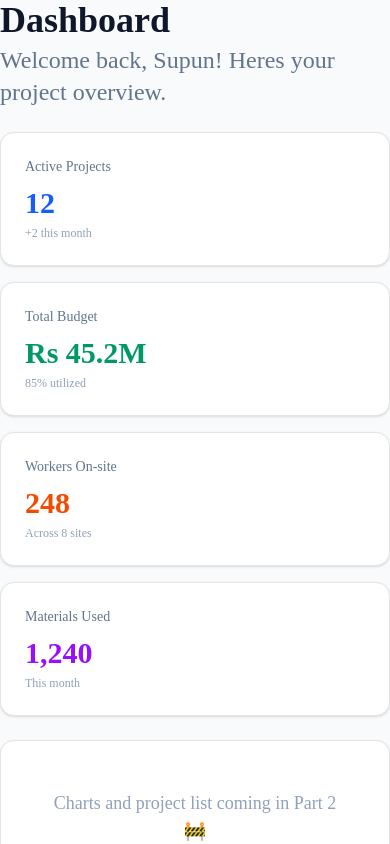
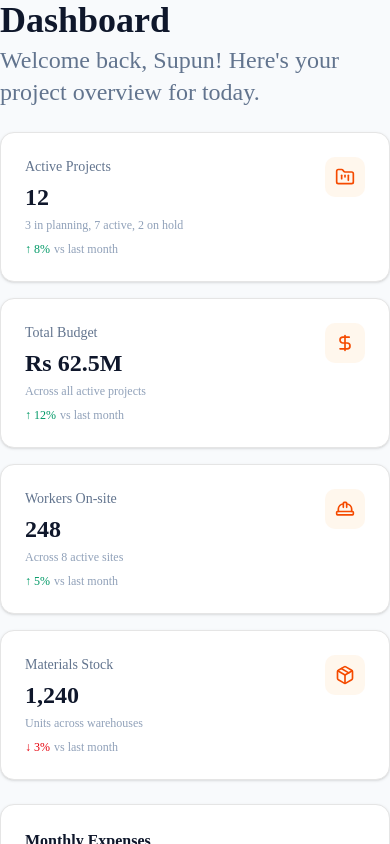
Before and after one commit to supunyasanthaofficial/construction-pm, a Next.js app: page / in a window 390 px wide. Shown: the top 844 px of the page. Built offline with nearby package versions, Linux system fonts and the light colour scheme.

Commit message:
Update the main page.

```diff
--- a/app/page.tsx
+++ b/app/page.tsx
@@ -1,31 +1,101 @@
+import { PageHeader } from "@/components/shared/page-header";
+import { StatCard } from "@/components/shared/stat-card";
+import { ExpenseBarChart } from "../components/features/expense-bar-chart";
+import { BudgetPieChart } from "../components/features/budget-pie-chart";
+import { ProjectProgressChart } from "../components/features/project-progress-chart";
+import { RecentProjects } from "../components/features/recent-projects";
+import { UpcomingDeadlines } from "../components/features/upcoming-deadlines";
+import {
+  FolderKanban,
+  DollarSign,
+  HardHat,
+  Package,
+  TrendingUp,
+  AlertTriangle,
+} from "lucide-react";
+
 export default function DashboardPage() {
   return (
     <div className="space-y-6">
-      <div>
-        <h1 className="text-4xl font-bold text-slate-900">Dashboard</h1>
-        <p className="text-2xl text-slate-500 mt-1">Welcome back, Supun! Heres your project overview.</p>
+      <PageHeader
+        title="Dashboard"
+        description="Welcome back, Supun! Here's your project overview for today."
+      />
+
+      <div className="grid grid-cols-1 gap-4 sm:grid-cols-2 lg:grid-cols-4">
+        <StatCard
+          title="Active Projects"
+          value="12"
+          description="3 in planning, 7 active, 2 on hold"
+          icon={FolderKanban}
+          trend={{ value: 8, isPositive: true }}
+        />
+        <StatCard
+          title="Total Budget"
+          value="Rs 62.5M"
+          description="Across all active projects"
+          icon={DollarSign}
+          trend={{ value: 12, isPositive: true }}
+        />
+        <StatCard
+          title="Workers On-site"
+          value="248"
+          description="Across 8 active sites"
+          icon={HardHat}
+          trend={{ value: 5, isPositive: true }}
+        />
+        <StatCard
+          title="Materials Stock"
+          value="1,240"
+          description="Units across warehouses"
+          icon={Package}
+          trend={{ value: 3, isPositive: false }}
+        />
       </div>
 
-      {/* Stat Cards Grid */}
-      <div className="grid grid-cols-1 gap-4 sm:grid-cols-2 lg:grid-cols-4">
-        {[
-          { label: 'Active Projects', value: '12', change: '+2 this month', color: 'text-blue-600' },
-          { label: 'Total Budget', value: 'Rs 45.2M', change: '85% utilized', color: 'text-emerald-600' },
-          { label: 'Workers On-site', value: '248', change: 'Across 8 sites', color: 'text-orange-600' },
-          { label: 'Materials Used', value: '1,240', change: 'This month', color: 'text-purple-600' },
-        ].map((stat) => (
-          <div key={stat.label} className="rounded-xl border bg-white p-6 shadow-sm hover:shadow-md transition-shadow">
-            <p className="text-sm font-medium text-slate-500">{stat.label}</p>
-            <p className={`text-3xl font-bold mt-2 ${stat.color}`}>{stat.value}</p>
-            <p className="text-xs text-slate-400 mt-1">{stat.change}</p>
-          </div>
-        ))}
+      <div className="grid grid-cols-1 gap-6 lg:grid-cols-3">
+        <div className="lg:col-span-2">
+          <ExpenseBarChart />
+        </div>
+        <BudgetPieChart />
       </div>
 
-      {/* Coming Soon */}
-      <div className="rounded-xl border bg-white p-12 text-center shadow-sm">
-        <p className="text-lg text-slate-400">Charts and project list coming in Part 2 🚧</p>
+      <div className="grid grid-cols-1 gap-6 lg:grid-cols-3">
+        <div className="lg:col-span-2">
+          <ProjectProgressChart />
+        </div>
+        <div className="space-y-6">
+          <UpcomingDeadlines />
+        </div>
+      </div>
+
+      <RecentProjects />
+
+      <div className="grid grid-cols-1 gap-4 sm:grid-cols-3">
+        <div className="rounded-xl border bg-emerald-50 p-4 flex items-center gap-3">
+          <TrendingUp className="h-5 w-5 text-emerald-600" />
+          <div>
+            <p className="text-sm font-medium text-emerald-900">
+              On Track Projects
+            </p>
+            <p className="text-2xl font-bold text-emerald-700">8</p>
+          </div>
+        </div>
+        <div className="rounded-xl border bg-amber-50 p-4 flex items-center gap-3">
+          <AlertTriangle className="h-5 w-5 text-amber-600" />
+          <div>
+            <p className="text-sm font-medium text-amber-900">Budget Alerts</p>
+            <p className="text-2xl font-bold text-amber-700">3</p>
+          </div>
+        </div>
+        <div className="rounded-xl border bg-blue-50 p-4 flex items-center gap-3">
+          <Package className="h-5 w-5 text-blue-600" />
+          <div>
+            <p className="text-sm font-medium text-blue-900">Low Stock Items</p>
+            <p className="text-2xl font-bold text-blue-700">5</p>
+          </div>
+        </div>
       </div>
     </div>
-  )
+  );
 }
```
